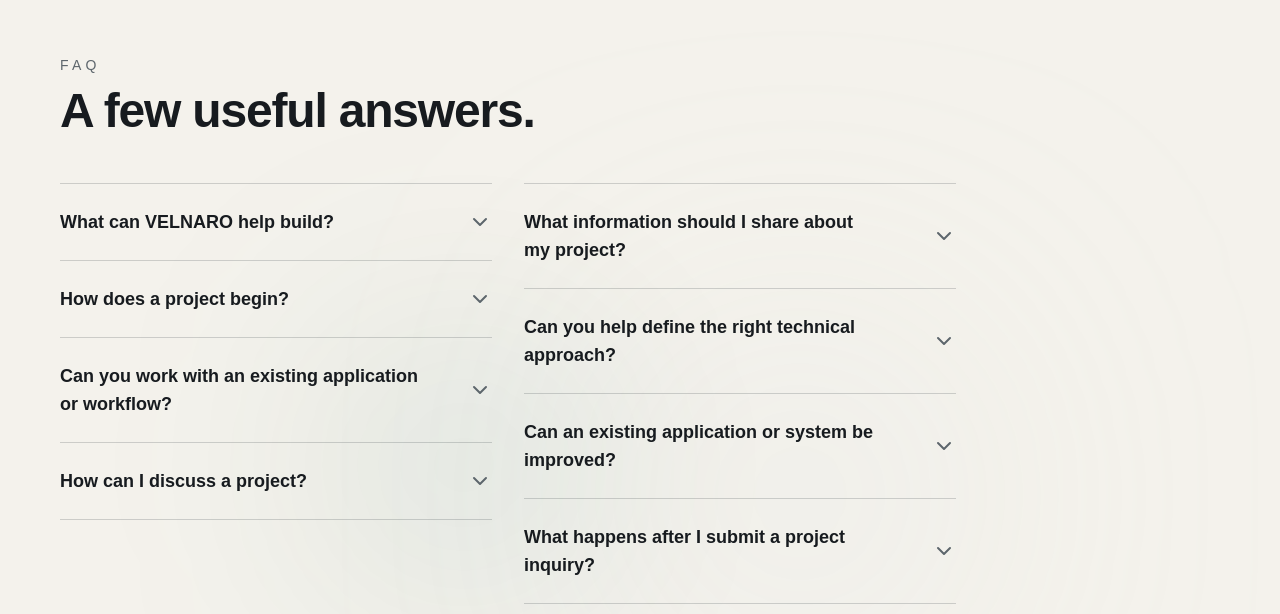
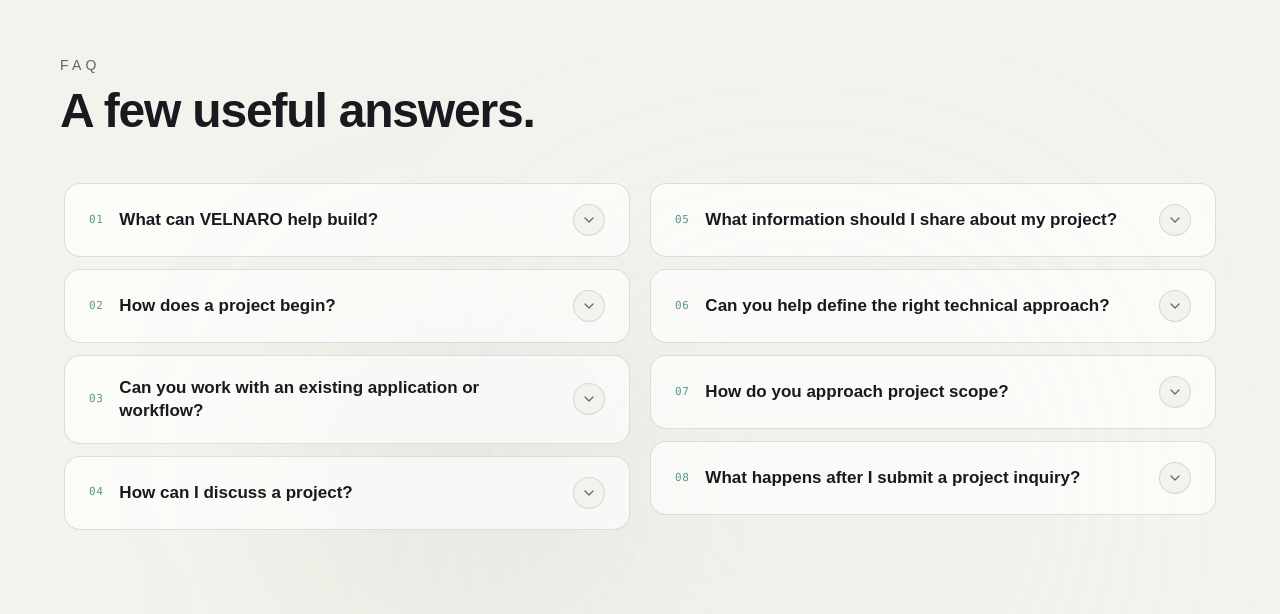
Before and after one commit to devtalish/velnaro-web, a Next.js app: page / in a window 1280 px wide. Shown: the part 11154-11768 px from the top of the page. Built offline with nearby package versions, Linux system fonts and the light colour scheme; no server answers; a web font is replaced by a local one.

Commit message:
Elevate FAQ into accessible message-style accordions

```diff
--- a/components/sections/faq.tsx
+++ b/components/sections/faq.tsx
@@ -9,17 +9,17 @@ const FAQ_ITEMS_LEFT = [
   {
     question: "What can VELNARO help build?",
     answer:
-      "VELNARO works across three divisions: software development and digital solutions, AI automation and business systems, and AI search visibility (AEO & GEO). The right scope depends on the problem and requirements.",
+      "VELNARO works across software development and digital solutions, AI automation and business systems, and AI search visibility (AEO and GEO). The right scope depends on the problem, requirements and intended outcome.",
   },
   {
     question: "How does a project begin?",
     answer:
-      "It begins with a conversation about the problem, the intended outcome, and the constraints. From there, the scope and an appropriate next step can be discussed.",
+      "It begins with a conversation about the problem, the intended outcome and the constraints. From there, we can clarify the scope and discuss an appropriate next step.",
   },
   {
     question: "Can you work with an existing application or workflow?",
     answer:
-      "The first step is to understand the current system, the issue to address, and the technical constraints. That helps determine whether an improvement, integration, or larger change is appropriate.",
+      "Yes. The first step is to understand the current system, the issue to address and the technical constraints. That helps determine whether an improvement, integration or larger change is appropriate.",
   },
   {
     question: "How can I discuss a project?",
@@ -32,22 +32,22 @@ const FAQ_ITEMS_RIGHT = [
   {
     question: "What information should I share about my project?",
     answer:
-      "A brief description of the problem, what you want to achieve, and any important requirements or constraints is a useful starting point. You do not need a complete specification to begin the conversation.",
+      "A short description of the problem, what you want to achieve, who the solution is for and any important constraints is a useful starting point. You can share more detail as the conversation develops.",
   },
   {
     question: "Can you help define the right technical approach?",
     answer:
-      "Yes. Understanding the problem and its constraints is an important first step toward discussing a suitable technical approach, scope, and next steps.",
+      "Yes. Understanding the problem, users, existing systems and constraints comes before choosing a technology or architecture. The approach should serve the requirements rather than add unnecessary complexity.",
   },
   {
-    question: "Can an existing application or system be improved?",
+    question: "How do you approach project scope?",
     answer:
-      "Potentially. The first step is to understand the current application, the issues you want to address, and the technical constraints before determining an appropriate approach.",
+      "We start by clarifying the intended outcome, essential functionality, dependencies and constraints. This creates a clearer basis for agreeing on deliverables and milestones before implementation begins.",
   },
   {
     question: "What happens after I submit a project inquiry?",
     answer:
-      "Your inquiry provides the context needed to understand what you are looking for. The next step is to review the requirements and discuss an appropriate way forward.",
+      "We review the information you provide to understand the challenge and whether our capabilities are relevant. The next step is to discuss the requirements and an appropriate way forward.",
   },
 ] as const;
 
@@ -57,65 +57,89 @@ interface FaqColumnProps {
   items: readonly FaqItem[];
   openIndex: number | null;
   setOpenIndex: (index: number | null) => void;
+  startNumber: number;
 }
 
-const FaqColumn: FC<FaqColumnProps> = ({ items, openIndex, setOpenIndex }) => (
-  <div className="space-y-0">
-    {items.map((item, index) => (
-      <motion.div
+const FaqColumn: FC<FaqColumnProps> = ({
+  items,
+  openIndex,
+  setOpenIndex,
+  startNumber,
+}) => (
+  <div className="space-y-3">
+    {items.map((item, index) => {
+      const isOpen = openIndex === index;
+      const answerId = `faq-answer-${startNumber + index}`;
+
+      return (
+        <motion.article
           key={item.question}
           variants={fadeInUp}
           initial="hidden"
           whileInView="visible"
           viewport={VIEWPORT_ONCE}
-        transition={{ duration: 0.5, delay: index * 0.1 }}
-        className="border-t border-slate/20"
+          transition={{ duration: 0.45, delay: index * 0.07 }}
+          className={`overflow-hidden rounded-2xl border transition-colors duration-300 ${
+            isOpen
+              ? "border-deep-teal/25 bg-white shadow-lg shadow-graphite/[0.04]"
+              : "border-slate/15 bg-white/65 hover:border-deep-teal/20 hover:bg-white/90"
+          }`}
         >
           <button
             type="button"
-          onClick={() => setOpenIndex(openIndex === index ? null : index)}
-          aria-expanded={openIndex === index}
-          className="flex w-full items-center justify-between gap-4 py-6 text-left"
+            onClick={() => setOpenIndex(isOpen ? null : index)}
+            aria-expanded={isOpen}
+            aria-controls={answerId}
+            className="flex w-full items-center gap-4 px-5 py-5 text-left sm:px-6"
           >
-          <span className="text-lg font-semibold text-graphite pr-8">
+            <span className="shrink-0 font-mono text-[11px] tracking-wider text-deep-teal/70">
+              {String(startNumber + index).padStart(2, "0")}
+            </span>
+            <span className="min-w-0 flex-1 text-base font-semibold leading-snug text-graphite sm:text-[17px]">
               {item.question}
             </span>
             <span
-            className="flex-shrink-0 h-6 w-6 text-muted transition-transform duration-300"
-            style={{
-              transform: openIndex === index ? "rotate(45deg)" : "rotate(0deg)",
-            }}
+              aria-hidden="true"
+              className={`flex h-8 w-8 shrink-0 items-center justify-center rounded-full border transition-all duration-300 ${
+                isOpen
+                  ? "rotate-180 border-deep-teal/25 bg-deep-teal text-white"
+                  : "border-slate/15 bg-ivory text-muted"
+              }`}
             >
               <svg
                 viewBox="0 0 24 24"
                 fill="none"
                 stroke="currentColor"
-              strokeWidth="2"
+                strokeWidth="1.8"
                 strokeLinecap="round"
                 strokeLinejoin="round"
-              className="h-6 w-6"
-              aria-hidden
+                className="h-4 w-4"
               >
-              <path d="M6 9l6 6 6-6" />
+                <path d="m6 9 6 6 6-6" />
               </svg>
             </span>
           </button>
+
           <motion.div
-          initial={{ height: 0, opacity: 0 }}
+            id={answerId}
+            initial={false}
             animate={{
-            height: openIndex === index ? "auto" : 0,
-            opacity: openIndex === index ? 1 : 0,
+              height: isOpen ? "auto" : 0,
+              opacity: isOpen ? 1 : 0,
             }}
-          transition={{ duration: 0.3, ease: "easeInOut" }}
+            transition={{ duration: 0.28, ease: "easeInOut" }}
+            aria-hidden={!isOpen}
             className="overflow-hidden"
           >
-          <div className="pb-6 text-muted leading-relaxed">
-            {item.answer}
+            <div className="px-5 pb-5 sm:px-6 sm:pb-6">
+              <div className="rounded-xl border-l-2 border-deep-teal/45 bg-deep-teal/[0.045] px-4 py-4 sm:ml-9">
+                <p className="text-sm leading-7 text-muted">{item.answer}</p>
+              </div>
             </div>
           </motion.div>
-      </motion.div>
-    ))}
-    <div className="border-b border-slate/20" />
+        </motion.article>
+      );
+    })}
   </div>
 );
 
@@ -133,23 +157,21 @@ export const FAQ: FC = () => {
       <SectionHeader
         className="mb-12"
         eyebrow="FAQ"
-        title={
-          <>
-            A few useful answers.
-          </>
-        }
+        title={<>A few useful answers.</>}
       />
 
-      <div className="grid gap-8 md:grid-cols-2 max-w-4xl">
+      <div className="mx-auto grid max-w-6xl gap-4 md:grid-cols-2 md:gap-5">
         <FaqColumn
           items={FAQ_ITEMS_LEFT}
           openIndex={openLeftIndex}
           setOpenIndex={setOpenLeftIndex}
+          startNumber={1}
         />
         <FaqColumn
           items={FAQ_ITEMS_RIGHT}
           openIndex={openRightIndex}
           setOpenIndex={setOpenRightIndex}
+          startNumber={5}
         />
       </div>
     </section>
```
Lines whose indentation alone changed are shown as unchanged.
